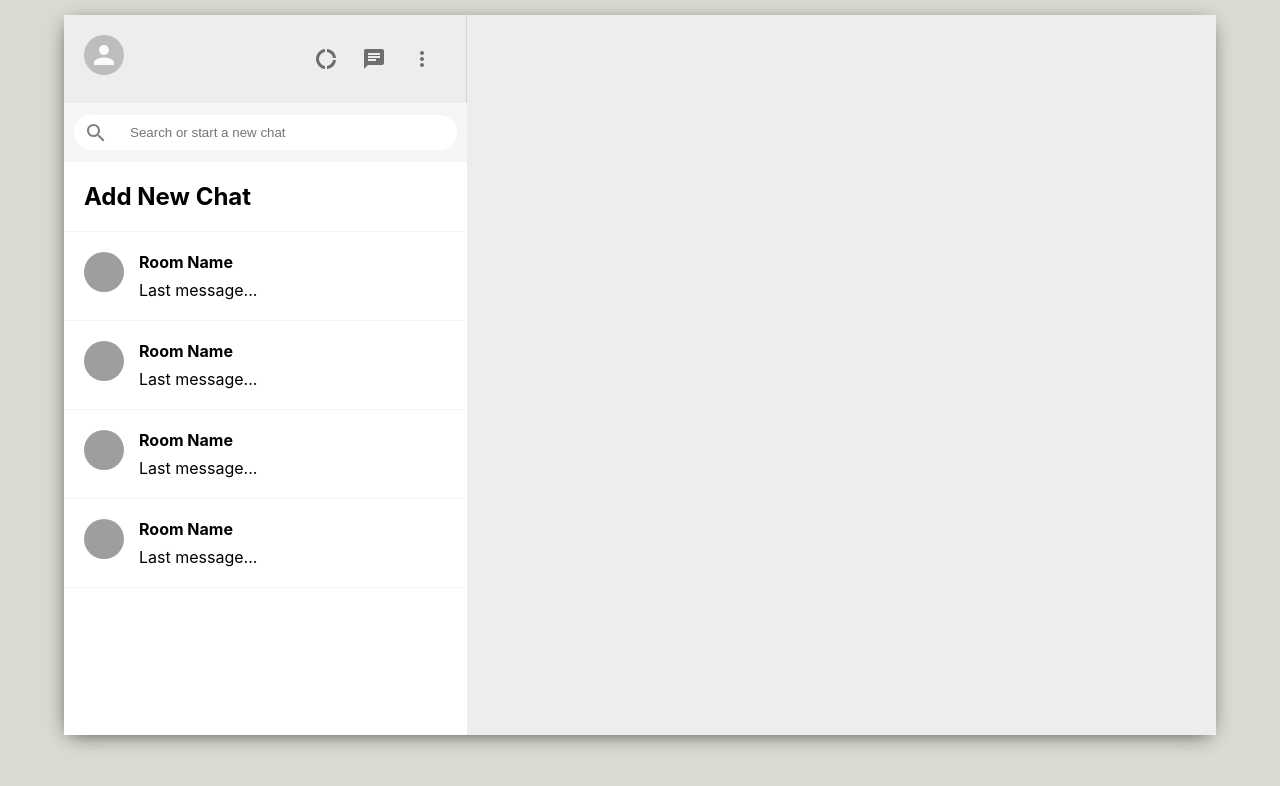
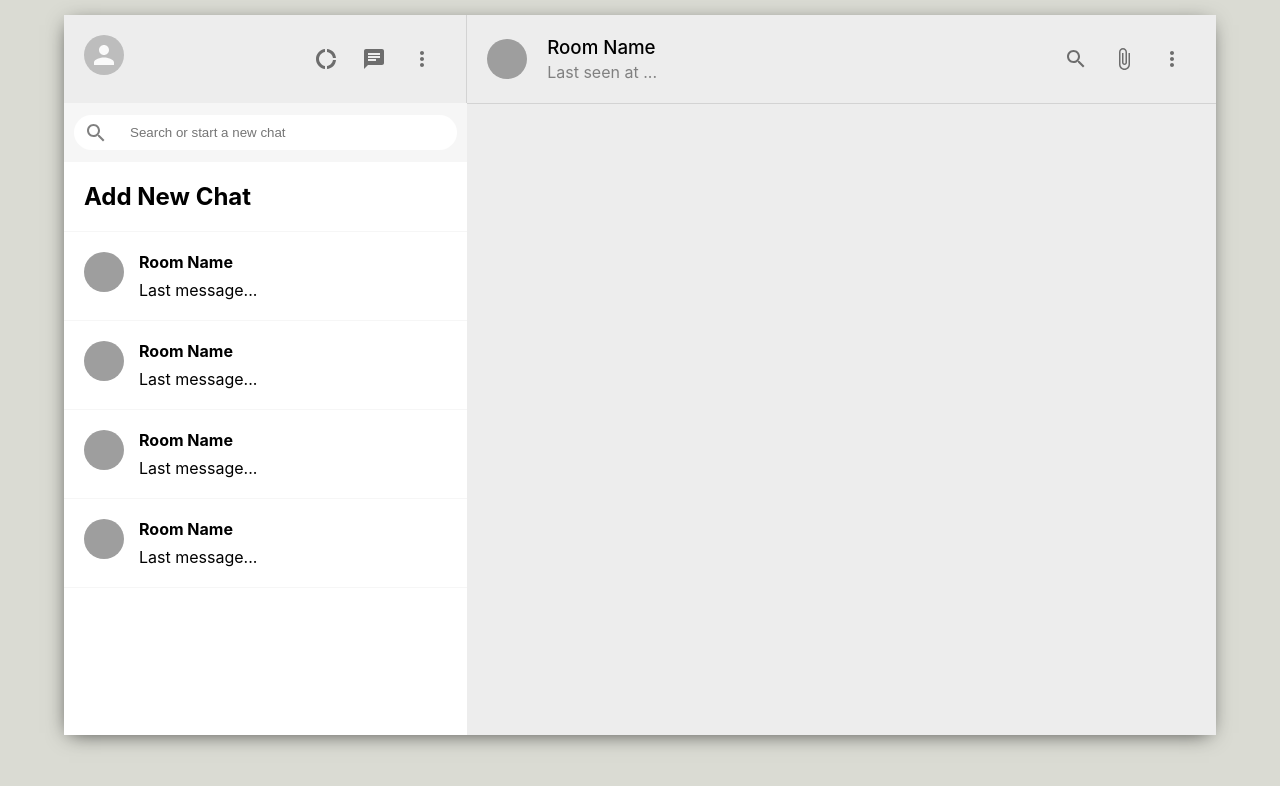
Before and after one commit to Sangi19/whatsapp-clone, a React (Create React App) app: page / in a window 1280 px wide. Shown: the top 786 px of the page. Built offline with nearby package versions, Linux system fonts and the light colour scheme; grey boxes are pictures that could not be loaded.

Commit message:
Right half- Chat

```diff
--- a/src/App.js
+++ b/src/App.js
@@ -1,6 +1,7 @@
 import React from 'react';
 import './App.css';
 import Sidebar from './Sidebar';
+import Chat from './Chat';
 
 function App() {
   return (
@@ -9,7 +10,7 @@
         {/* slidebar*/}
         <Sidebar />
         {/* chat */}
-
+        <Chat />
       </div>
     </div>
   );
--- /dev/null
+++ b/src/Chat.css
@@ -0,0 +1,31 @@
+.chat {
+    flex: 0.65;
+}
+
+.chat__header {
+    padding: 20px;
+    display: flex;
+    align-items: center;
+    border-bottom: 1px solid lightgrey;
+}
+
+.chat__headerInfo {
+    flex: 1;
+    padding-left: 20px;
+}
+
+.chat__headerInfo > h3 {
+    margin-bottom: 3px;
+    font-weight: 500;
+}
+
+.chat__headerInfo > p {
+    color: grey;
+}
+
+.chat__headerRight {
+    display: flex;
+    justify-content: space-between;
+    min-width: 100px;
+
+}
--- /dev/null
+++ b/src/Chat.js
@@ -0,0 +1,48 @@
+import { Avatar, IconButton } from '@material-ui/core';
+import { AttachFile, MoreVert, Search } from '@material-ui/icons';
+import React, { useEffect, useState } from 'react';
+import './Chat.css';
+
+function Chat() {
+    const [seed, setseed] = useState('');
+
+    useEffect(() => {
+      setseed (Math.floor(Math.random() *5000))
+    }, [])
+
+    return (
+        <div className="chat">
+
+            <div className='chat__header'>
+                <Avatar src={`https://avatars.dicebear.com/api/human/${seed}.svg`} />
+
+                <div className='chat__headerInfo'>
+                <h3>Room Name</h3>
+                <p>Last seen at ...</p>
+                </div>
+
+                <div className='chat__headerRight'>
+                <IconButton>
+                   <Search />
+                </IconButton>
+                <IconButton>
+                    <AttachFile />
+                </IconButton>
+                <IconButton>
+                    <MoreVert />
+                </IconButton>
+                </div>
+            </div>
+
+            <div className='chat__body'>
+
+            </div>
+
+            <div className='chat__footer'>
+
+            </div>
+        </div>
+    )
+}
+
+export default Chat
```
